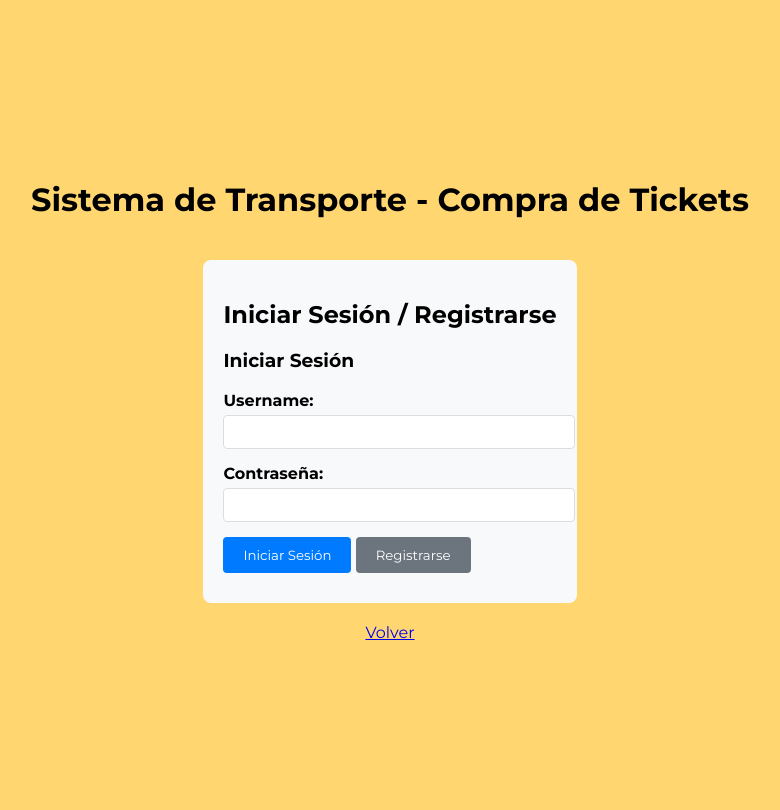
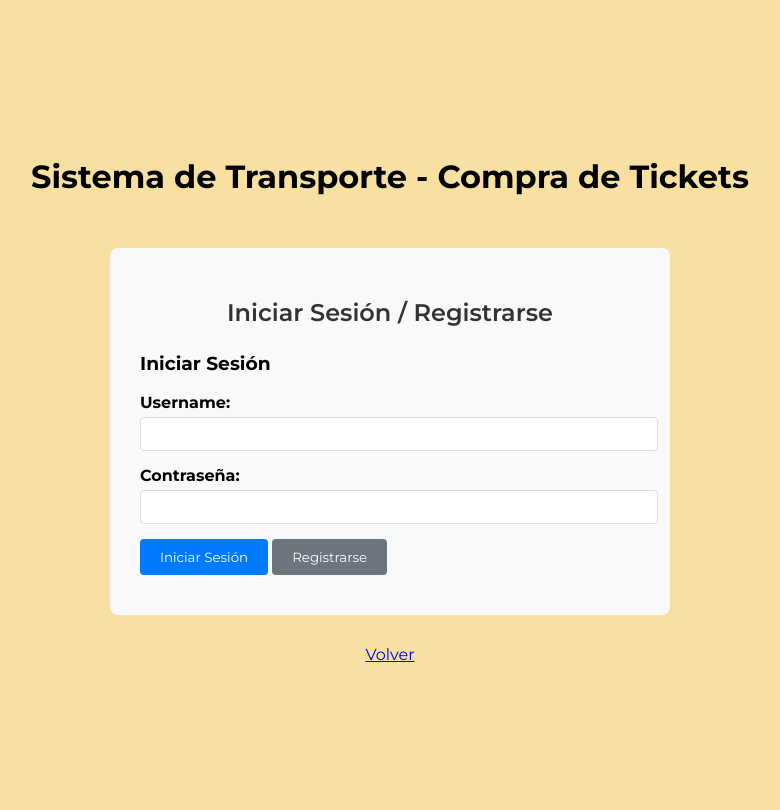
Before and after one commit to vaquitamarina/projectoBD, a PHP site: page /views/app.php in a window 1280 px wide. Shown: the whole page, without its empty margins (250-1030 px from the left). Run offline with PHP 8.4, Linux system fonts and the light colour scheme; data that the repository does not hold is empty; some libraries are stand-ins or nearby versions.

Commit message:
app.css centrado y mejorado los cuadros de texto

```diff
--- a/css/app.css
+++ b/css/app.css
@@ -15,7 +15,7 @@ body {
 .container {
     width: 200%;
     height: 100vh;
-    background-color: #ffd670;
+    background-color: #f8e0a2;
     border-radius: 0px;
     padding: 10px;
     display: flex;
@@ -27,9 +27,18 @@ body {
 
 .form-section {
     background: #f8f9fa;
-    padding: 20px;
-    margin: 20px 0;
+    padding: 30px;
+    max-width: 500px;
+    width: 95%;
+    margin: 30px 0;
     border-radius: 8px;
+}
+
+.form-section h2 {
+    text-align: center;
+    margin-bottom: 25px;
+    color: #333;
+    font-weight: 600;
 }
 
 .form-group {
```
